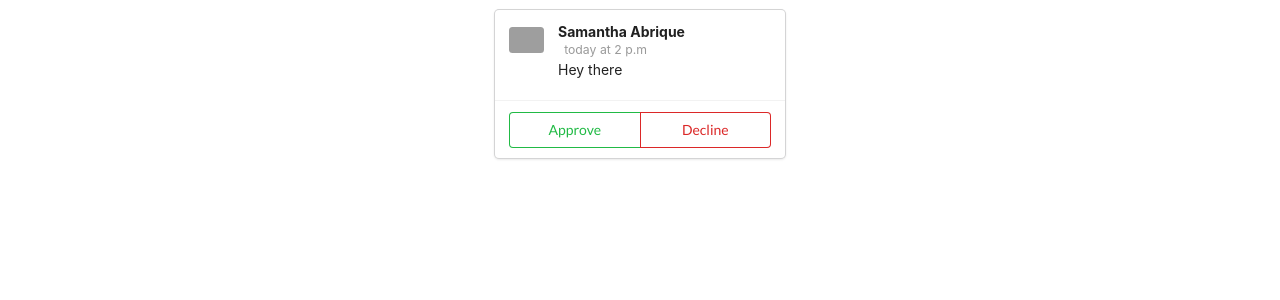
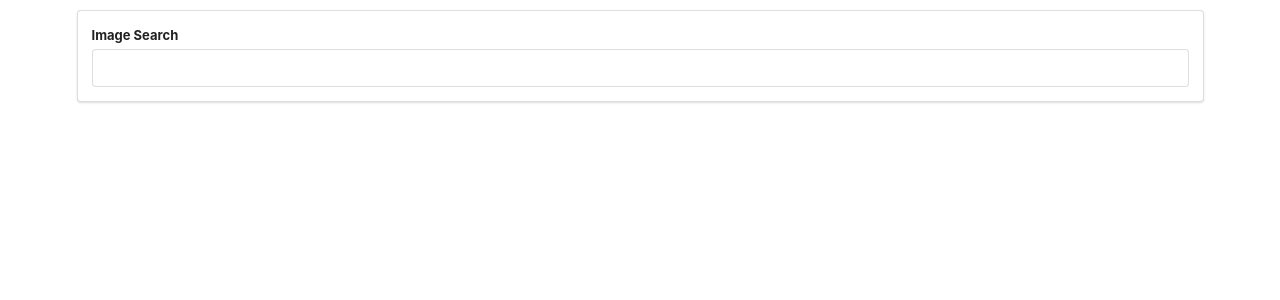
Before and after one commit to Eschequer/VideoDisplayApp, a React (Create React App) app: page / in a window 1280 px wide. Shown: the top 300 px of the page. Built offline with nearby package versions, Linux system fonts and the light colour scheme; grey boxes are pictures that could not be loaded.

Commit message:
Created ImagesDisplay component using axios, unsplash api

```diff
--- a/package.json
+++ b/package.json
@@ -6,6 +6,7 @@
     "@testing-library/jest-dom": "^5.11.9",
     "@testing-library/react": "^11.2.5",
     "@testing-library/user-event": "^12.6.3",
+    "axios": "^0.21.1",
     "faker": "^5.4.0",
     "react": "^17.0.1",
     "react-dom": "^17.0.1",
--- a/src/Components/Comment/ApprovalCard.jsx
+++ b/src/Components/Comment/ApprovalCard.jsx
@@ -2,12 +2,12 @@ import React from "react";
 
 export default function AprrovalCard(props) {
   return (
-    <div className="ui card container">
+    <div className="ui card container approval-card">
       <div className="content">
         {props.children ? props.children : "Some content"}
       </div>
       <div className="extra content">
-        <div className="ui two buttons">
+        <div className="ui two buttons border">
           <div className="ui basic green button">Approve</div>
           <div className="ui basic red button">Decline</div>
         </div>
--- a/src/Components/Comment/CommentApp.jsx
+++ b/src/Components/Comment/CommentApp.jsx
@@ -1,6 +1,6 @@
 import React from "react";
+import faker from "faker";
 
-import faker from "faker";
 import AprrovalCard from "./ApprovalCard";
 import CommentDetail from "./CommentDetail";
 
--- a/src/Components/Comment/CommentDetail.jsx
+++ b/src/Components/Comment/CommentDetail.jsx
@@ -1,12 +1,12 @@
 import React from "react";
-/*import faker from "faker";*/
+// eslint-disable-next-line no-unused-vars
 
 export default function CommentDetail(props) {
   return (
     <div className="ui comments">
       <div className="comment">
         <a className="avatar">
-          <img src={props.avatar} alt="avatar" />
+          <img src={props.avatar} alt="avatar" className="border" />
         </a>
         <div className="content">
           <a className="author">{props.author}</a>
--- /dev/null
+++ b/src/Components/ImagesDisplay/ImageList.jsx
@@ -0,0 +1,12 @@
+import React from "react";
+import style from "./ImageList.module.css";
+
+const ImageList = (props) => {
+  const images = props.images.map(({ urls, description, id }) => (
+    <img src={urls.small} alt={description} key={id} />
+  ));
+
+  return <div className={style.imageList}>{images}</div>;
+};
+
+export default ImageList;
--- /dev/null
+++ b/src/Components/ImagesDisplay/ImageList.module.css
@@ -0,0 +1,9 @@
+.imageList {
+    display: grid;
+    grid-template-columns: repeat(auto-fit, minmax(200px, 1fr));
+}
+
+.imageList img {
+    width: 200px;
+    border: 1px solid #000;
+}
--- a/src/Components/ImagesDisplay/ImagesDisplayApp.jsx
+++ b/src/Components/ImagesDisplay/ImagesDisplayApp.jsx
@@ -0,0 +1,33 @@
+import React from "react";
+import unsplash from "../../api/unsplash";
+import SearchBar from "./SearchBar";
+import ImageList from "./ImageList";
+
+export default class ImagesDisplayApp extends React.Component {
+  constructor(props) {
+    super(props);
+
+    this.state = { images: [] };
+
+    this.handleSearchSubmit = this.handleSearchSubmit.bind(this);
+  }
+
+  async handleSearchSubmit(term) {
+    const { data } = await unsplash.get("/search/photos", {
+      params: {
+        query: term,
+      },
+    });
+
+    this.setState({ images: data.results });
+  }
+
+  render() {
+    return (
+      <div className="ui container">
+        <SearchBar onSubmit={this.handleSearchSubmit} />
+        <ImageList images={this.state.images} />
+      </div>
+    );
+  }
+}
--- /dev/null
+++ b/src/Components/ImagesDisplay/SearchBar.jsx
@@ -0,0 +1,34 @@
+import React from "react";
+
+export default class SearchBar extends React.Component {
+  state = { term: "" };
+
+  handleInputChange = (event) => {
+    this.setState({ term: event.target.value });
+  };
+
+  handleFormSubmit = (e) => {
+    e.preventDefault();
+
+    this.props.onSubmit(this.state.term);
+  };
+
+  render() {
+    return (
+      <div className="ui segment">
+        <form className="ui form" onSubmit={this.handleFormSubmit}>
+          <div className="field">
+            <label htmlFor="searchBar">Image Search</label>
+            <input
+              type="text"
+              name="first-name"
+              id="searchBar"
+              value={this.state.term}
+              onChange={this.handleInputChange}
+            />
+          </div>
+        </form>
+      </div>
+    );
+  }
+}
--- /dev/null
+++ b/src/api/unsplash.js
@@ -0,0 +1,8 @@
+import axios from "axios";
+
+export default axios.create({
+  baseURL: "https://api.unsplash.com",
+  headers: {
+    Authorization: "Client-ID YEaAYSk4rasZoS1sQSrTbs3GNVwoDpkS80axg9eoomA",
+  },
+});
--- a/src/index.js
+++ b/src/index.js
@@ -2,11 +2,11 @@ import React from "react";
 import ReactDOM from "react-dom";
 import "./index.css";
 import reportWebVitals from "./reportWebVitals";
-import CommentApp from "./Components/Comment/CommentApp";
+import ImagesDisplayApp from "./Components/ImagesDisplay/ImagesDisplayApp";
 
 ReactDOM.render(
   <React.StrictMode>
-    <CommentApp />
+    <ImagesDisplayApp />
   </React.StrictMode>,
   document.getElementById("root")
 );
```
Also changed, not shown: src/setupTests.js (+1 -1 lines), 1 other file (tests, documents, lock files or other folders).
